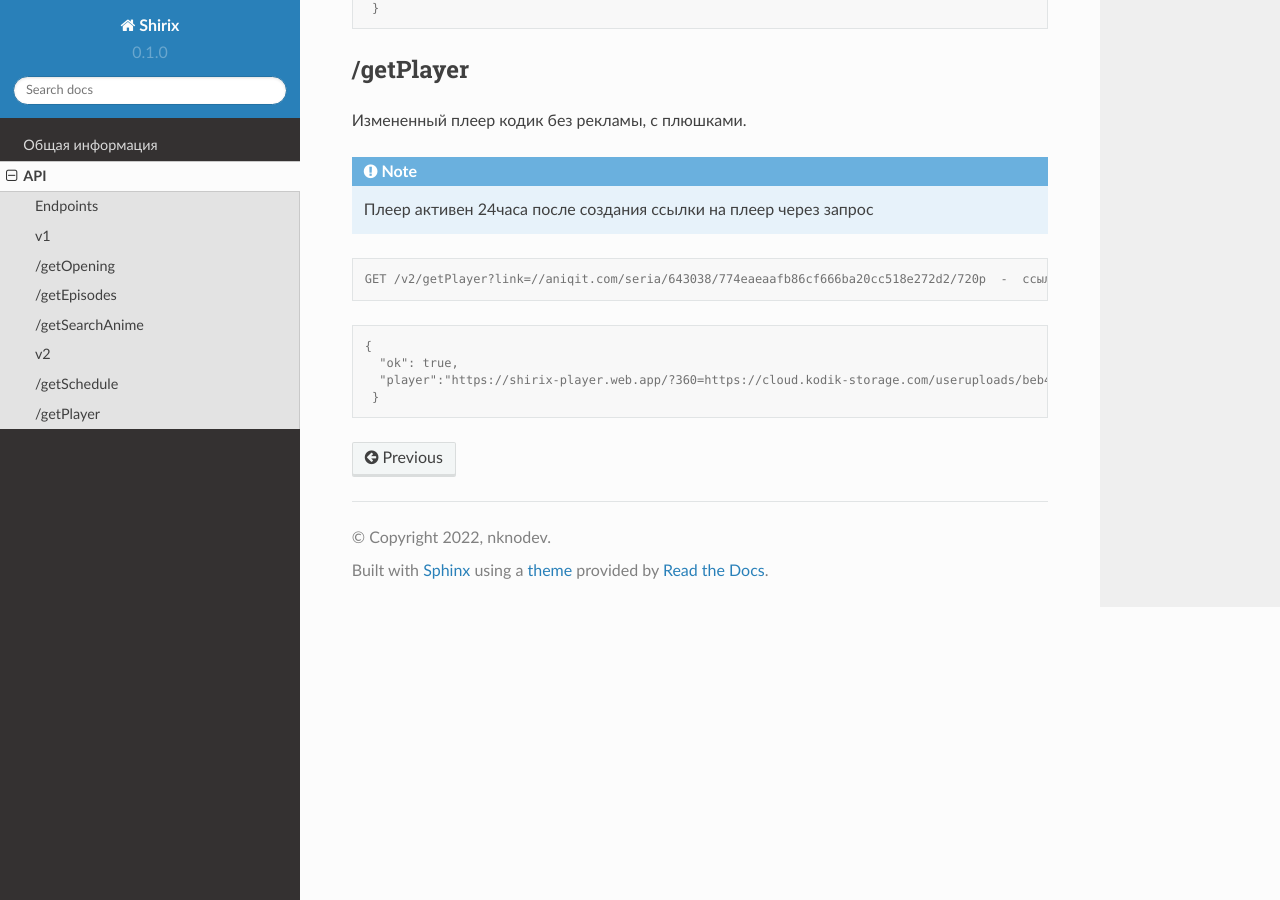
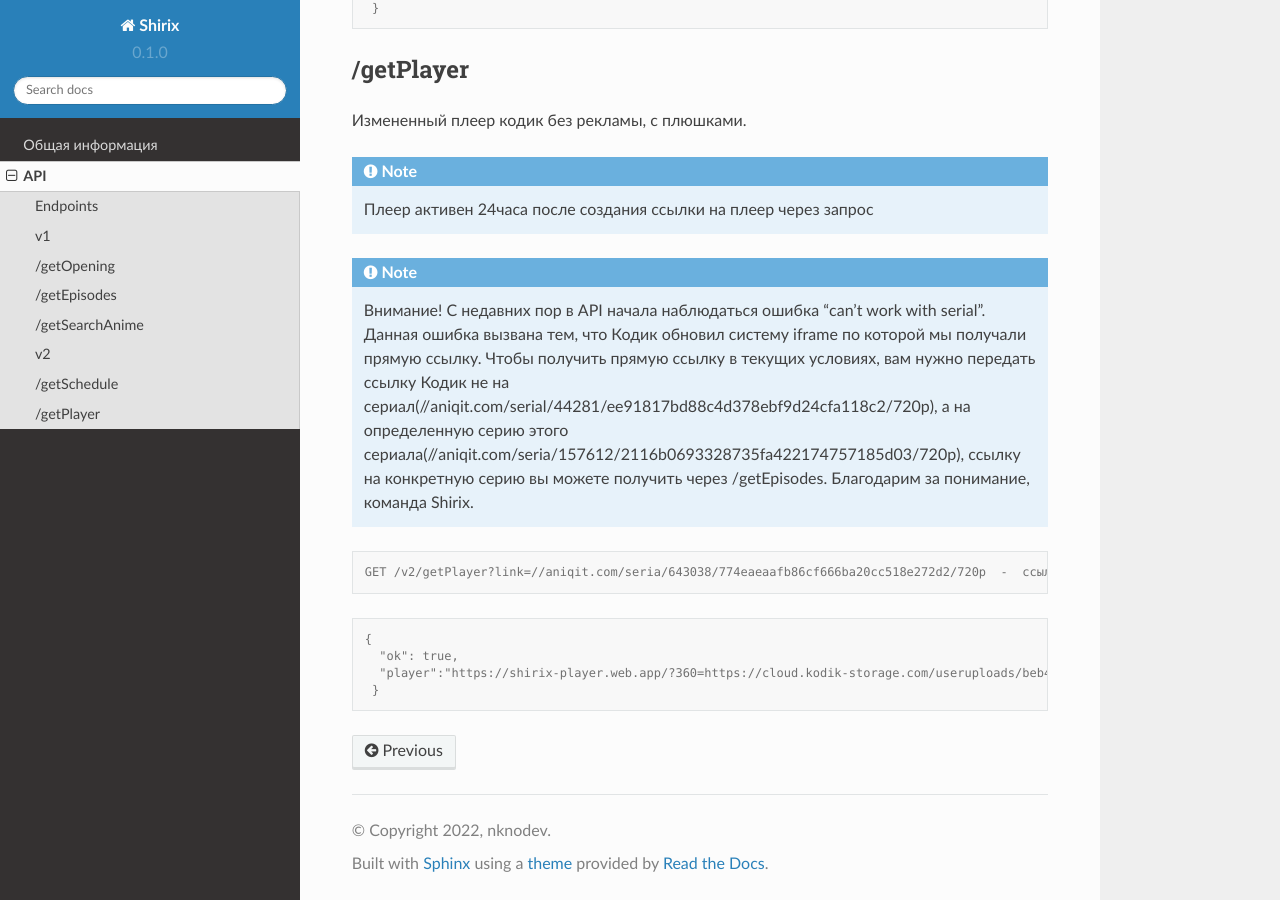
Before and after one commit to nknodev/shirix-docs, a Sphinx documentation site: the page built from docs/source/api.rst, in a window 1280 px wide and 900 px high, scrolled down 2547 px. Built offline with Sphinx 7.4.7 and the Read the Docs theme 2.0.0, drawn with Linux system fonts in a browser that asks for light colours.

Commit message:
Update api.rst

```diff
--- a/docs/source/api.rst
+++ b/docs/source/api.rst
@@ -157,6 +157,10 @@ v2
 
    Плеер активен 24часа после создания ссылки на плеер через запрос
 
+.. note::
+
+   Внимание! С недавних пор в API начала наблюдаться ошибка "can't work with serial". Данная ошибка вызвана тем, что Кодик обновил систему iframe по которой мы получали прямую ссылку. Чтобы получить прямую ссылку в текущих условиях, вам нужно передать ссылку Кодик не на сериал(//aniqit.com/serial/44281/ee91817bd88c4d378ebf9d24cfa118c2/720p), а на определенную серию этого сериала(//aniqit.com/seria/157612/2116b0693328735fa422174757185d03/720p), ссылку на конкретную серию вы можете получить через /getEpisodes. Благодарим за понимание, команда Shirix.
+
 .. code-block:: console
 
   GET /v2/getPlayer?link=//aniqit.com/seria/643038/774eaeaafb86cf666ba20cc518e272d2/720p  -  ссылка на плеер, который преобразовываем
```
